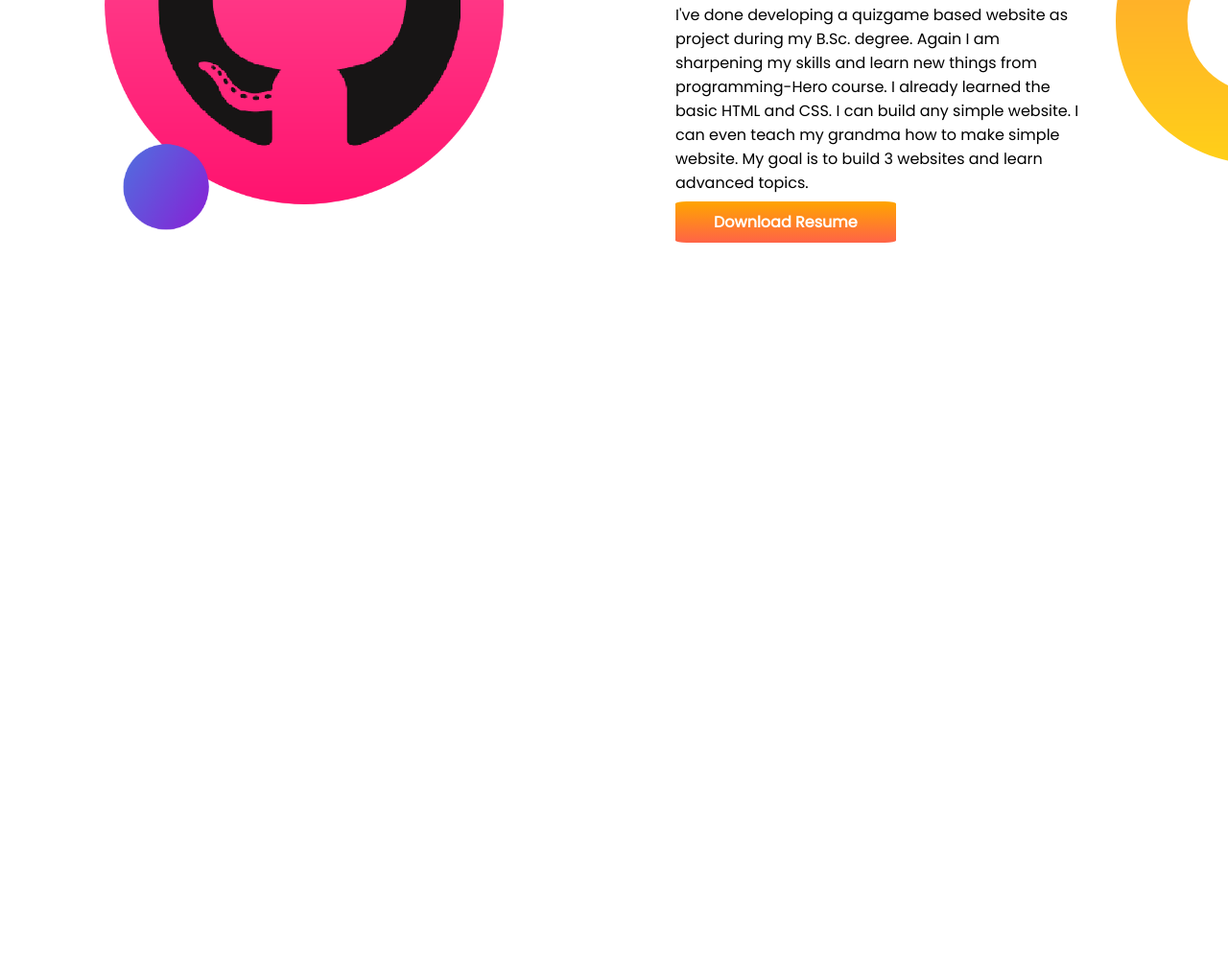
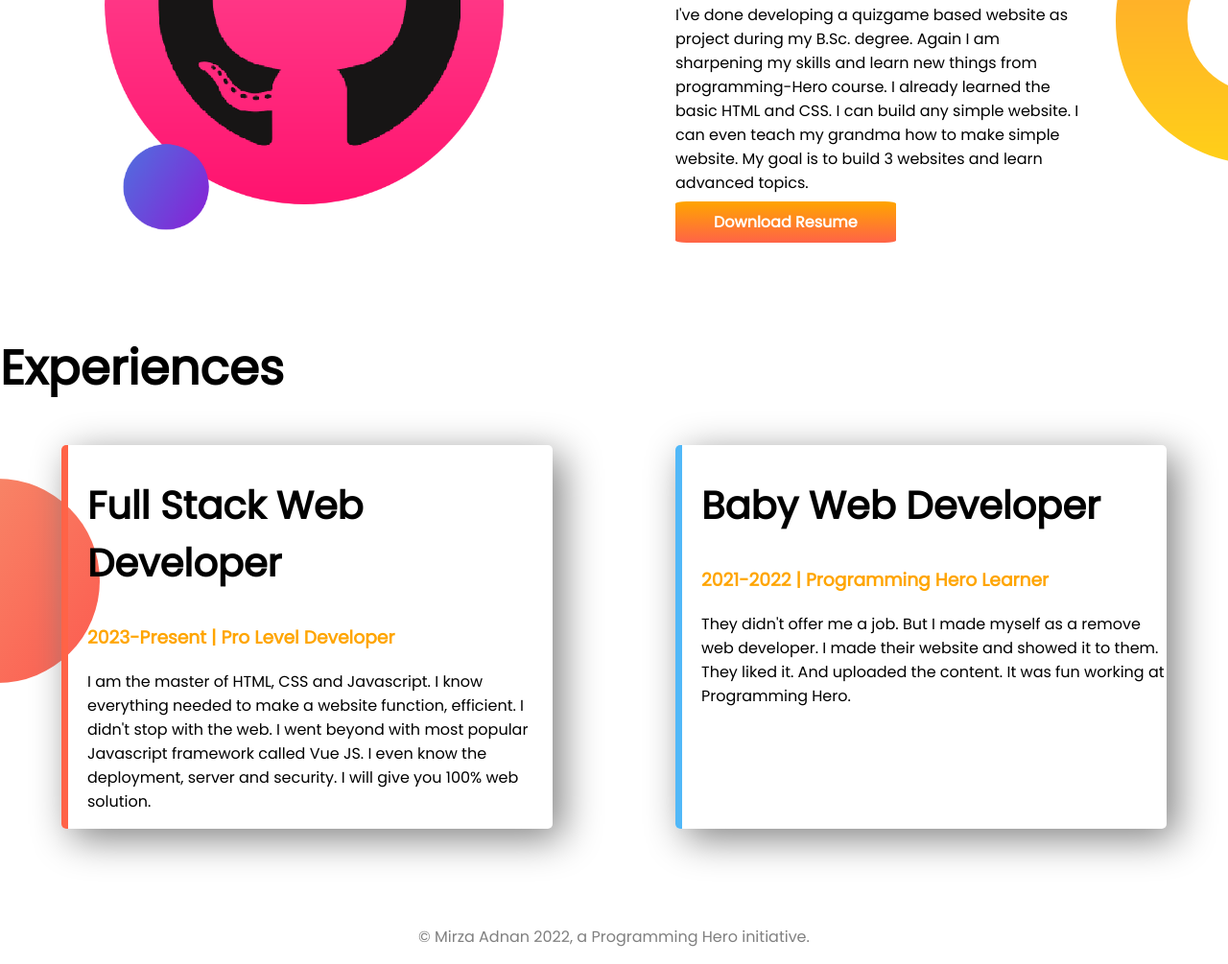
Before and after one commit to adib3006/developer-portfolio, a plain HTML site: page index.html in a window 1280 px wide. Shown: the part 767-1772 px from the top of the page at 96% size. Before the commit the page ends 1114 px from the top, so only its background shows below. Drawn offline with Linux system fonts and the light colour scheme.

Commit message:
experiences and footer done

```diff
--- a/index.html
+++ b/index.html
@@ -11,7 +11,7 @@
     <link rel="stylesheet" href="style.css">
 </head>
 <body>
-    <section class="top-banner">
+    <section class="top-banner flexible-container">
         <div class="half-width">
             <h1>Welcome to</h1>
             <h1><span class="orange-color">Mirza Adnan</span> World !</h1>
@@ -23,7 +23,7 @@
             <img src="images/adnan.png" alt="">
         </div>
     </section>
-    <section class="dream-big">
+    <section class="dream-big flexible-container">
         <div class="half-width">
             <img src="images/git.png" alt="">
         </div>
@@ -34,5 +34,23 @@
             <a class="link-button" target="_blank" href="">Download Resume</a>
         </div>
     </section>
+    <section class="experience-area">
+        <h1>Experiences</h1>
+        <div class="flexible-container">
+            <div id="full-stack-web-developer" class="experience-item">
+                <h2>Full Stack Web Developer</h2>
+                <h3 class="orange-color">2023-Present | Pro Level Developer</h3>
+                <p>I am the master of HTML, CSS and Javascript. I know everything needed to make a website function, efficient. I didn't stop with the web. I went beyond with most popular Javascript framework called Vue JS. I even know the deployment, server and security. I will give you 100% web solution.</p>
+            </div>
+            <div id="baby-web-developer" class="experience-item">
+                <h2>Baby Web Developer</h2>
+                <h3 class="orange-color">2021-2022 | Programming Hero Learner</h3>
+                <p>They didn't offer me a job. But I made myself as a remove web developer. I made their website and showed it to them. They liked it. And uploaded the content. It was fun working at Programming Hero.</p>
+            </div>
+        </div>
+    </section>
 </body>
+<footer>
+    <p>© Mirza Adnan 2022, a Programming Hero initiative.</p>
+</footer>
 </html>
--- a/style.css
+++ b/style.css
@@ -5,10 +5,13 @@ body{
 h1{
     font-size: 50px;
 }
+h2{
+    font-size: 40px;
+}
 .orange-color{
     color: orange;
 }
-section{
+.flexible-container{
     display: flex;
     margin-bottom: 100px;
 }
@@ -39,3 +42,26 @@ section{
 #dream-big-text{
     padding-right: 25%;
 }
+.experience-area{
+    background-image: url(images/exp-bg.png);
+    background-repeat: no-repeat;
+    background-position: left;
+}
+.experience-item{
+    width: 40%;
+    margin-left: 5%;
+    margin-right: 5%;
+    padding-left: 20px;
+    border-radius: 5px;
+    box-shadow: 10px 10px 40px grey;
+}
+#full-stack-web-developer{
+    border-left: 7px solid tomato;
+}
+#baby-web-developer{
+    border-left: 7px solid rgb(81, 184, 248);
+}
+footer{
+    text-align: center;
+    color: gray;
+}
```
